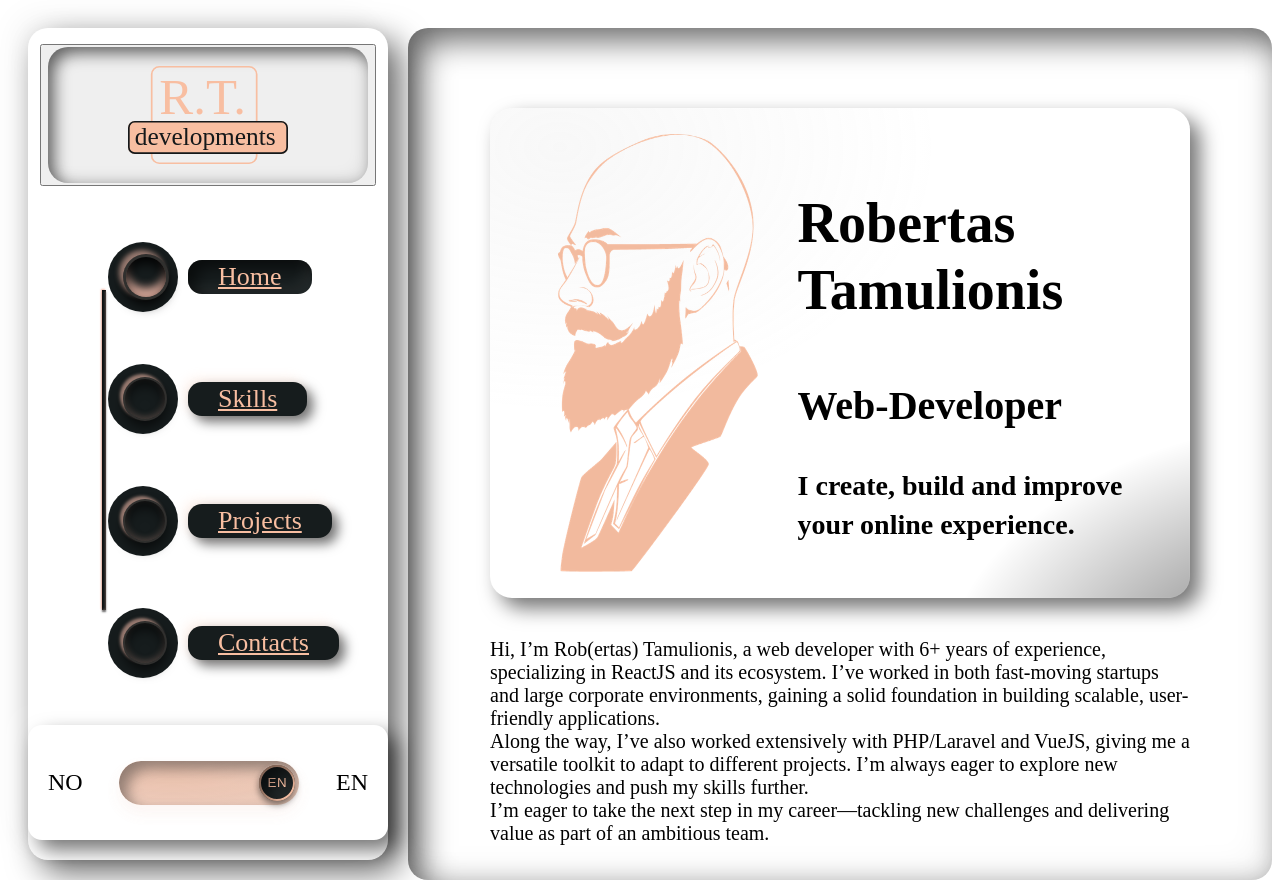
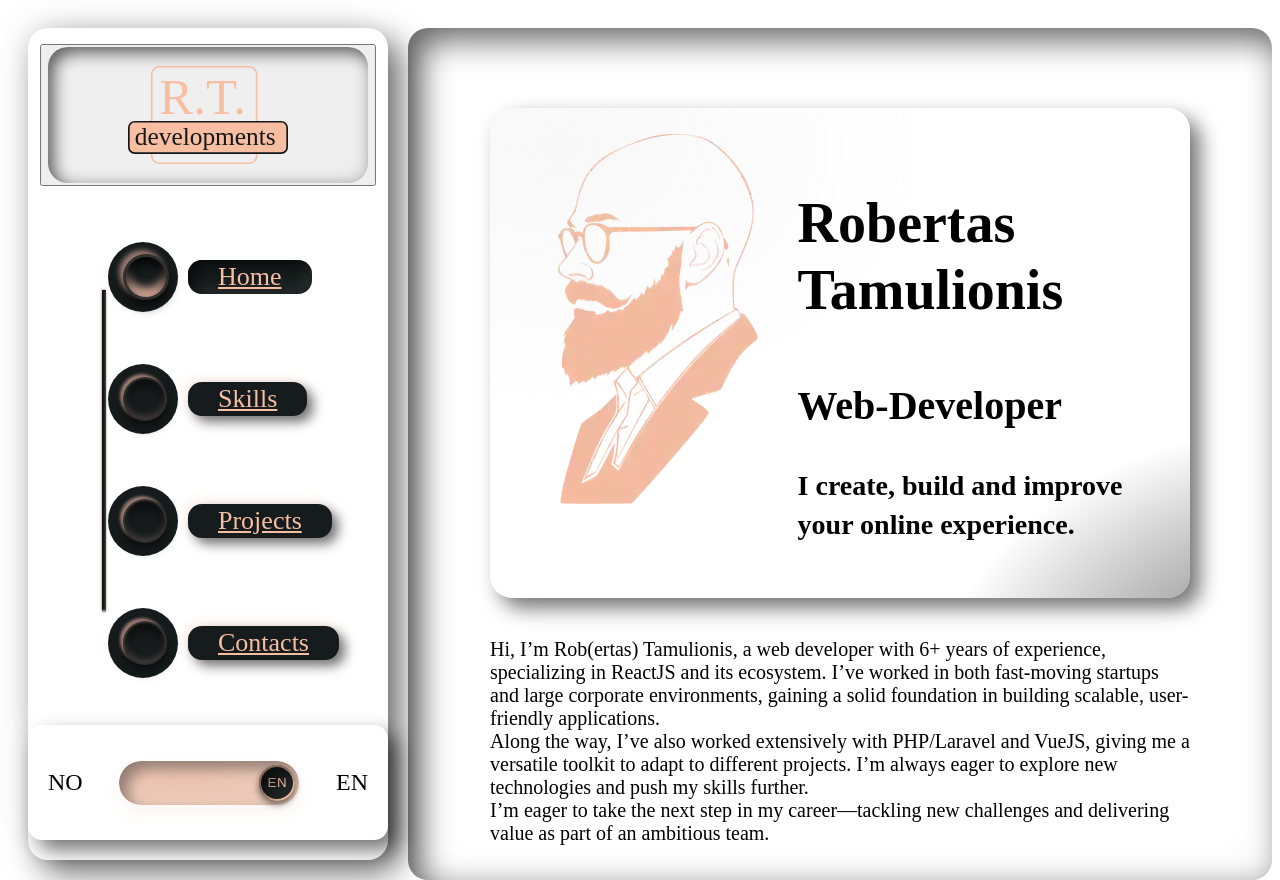
Before and after one commit to RobertasTamulionis/rtdevs-4, a React (Vite) app: page / in a window 1280 px wide. Built offline with nearby package versions, Linux system fonts and the light colour scheme; the HTML template or start-up script is replaced by a standard one.

Commit message:
performance changes

```diff
--- a/index.html
+++ b/index.html
@@ -35,7 +35,7 @@
     <link rel="preconnect" href="https://fonts.googleapis.com" />
     <link rel="preconnect" href="https://fonts.gstatic.com" crossorigin />
     <link
-      href="https://fonts.googleapis.com/css2?family=Montserrat+Alternates:wght@300;400;500;700&family=Montserrat:wght@300;400;500;700"
+      href="https://fonts.googleapis.com/css2?family=Montserrat+Alternates:wght@300;400;500;700&family=Montserrat:wght@300;400;500;700&display=swap"
       rel="stylesheet" media="print" onload="this.media='all'" />
 
     <script type="application/ld+json">
--- a/src/pages/Home/Home.tsx
+++ b/src/pages/Home/Home.tsx
@@ -1,6 +1,6 @@
 import { useAppSelector } from "../../store/hooks";
 import { contentText } from "../../assets/helpers/languageHelpers";
-import Portrait2 from "../../assets/images/photos/portrait-2.png";
+import Portrait2 from "../../assets/images/photos/portrait-2.webp";
 import "./home.scss";
 
 function Home() {
@@ -10,7 +10,15 @@ function Home() {
   return (
     <section className="section home" id="home">
       <div className="home__heading">
-        <img className="home__heading-image" src={Portrait2} alt="portrait" />
+        <img
+          className="home__heading-image"
+          src={Portrait2}
+          alt="portrait"
+          width="200"
+          height="370"
+          decoding="async"
+          fetchPriority="high"
+        />
         <div className="home__heading-text">
           <h1>
             Robertas <br /> Tamulionis
--- a/src/pages/Projects/Project.tsx
+++ b/src/pages/Projects/Project.tsx
@@ -14,7 +14,7 @@ function Project({ project }: ProjectProps) {
       <div className="project__image">
         <img src={image} alt={`project - ${name}`} />
       </div>
-      <h4 className="project__name">{name}</h4>
+      <h2 className="project__name">{name}</h2>
       <p className="project__description">{description}</p>
       <div className="project__links">
         <a
```
Also changed, not shown: src/assets/images/photos/portrait-2.png (deleted), src/assets/images/photos/portrait-2.webp (added).
